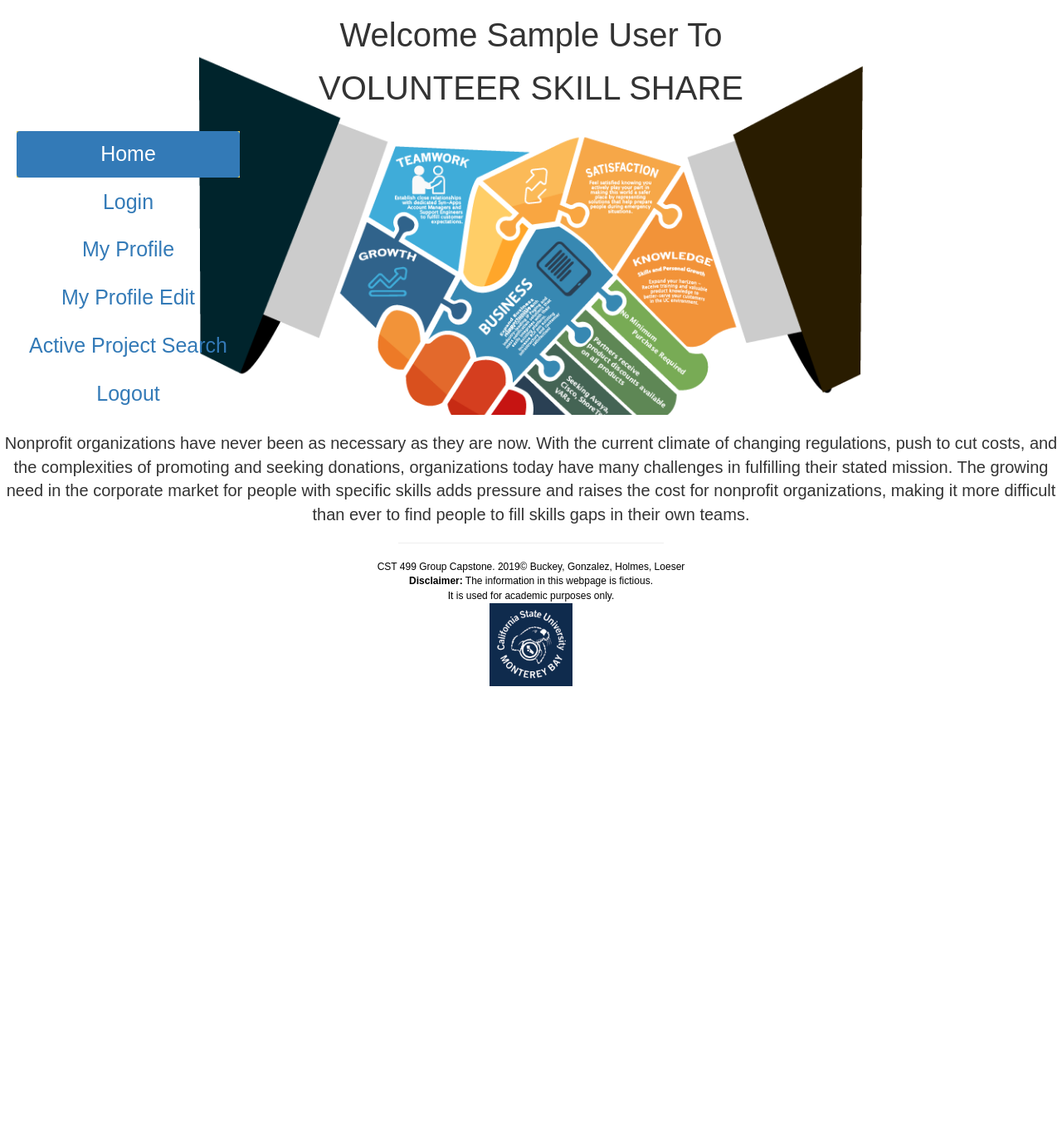
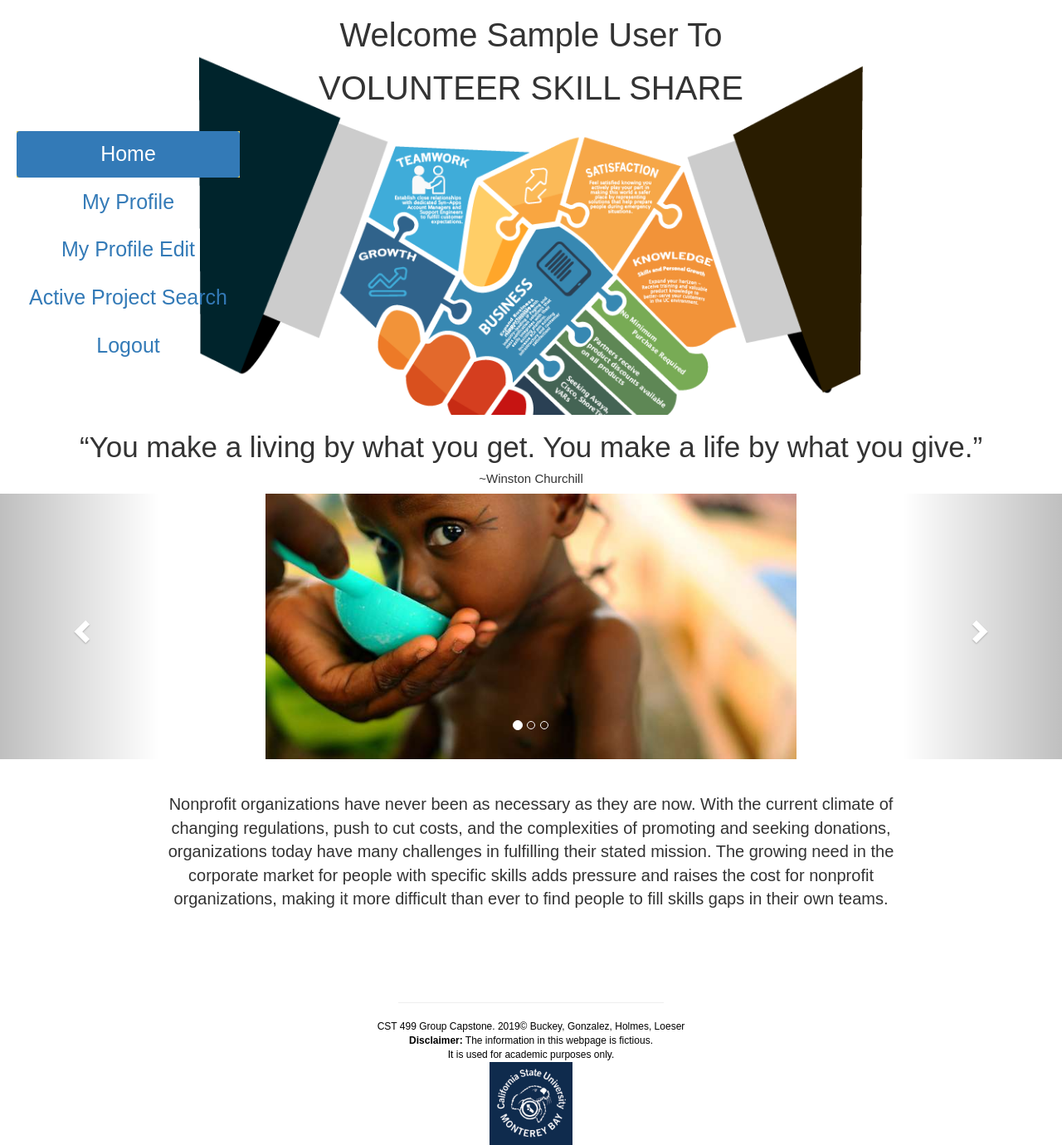
Before and after one commit to Zerofire03/cst499, a PHP site: page / in a window 1280 px wide. Shown: the whole page at 83% size. Before the commit the page ends 827 px from the top, so only its background shows below. Run offline with PHP 8.4, Linux system fonts and the light colour scheme; the visitor is signed in with stand-in values (Sample User, id 1); some web fonts are replaced.

Commit message:
Update to header layout, nav layout, and index.php content.

```diff
--- a/VolunteerSkillShare/_header.php
+++ b/VolunteerSkillShare/_header.php
@@ -9,6 +9,8 @@
         <meta charset="utf-8">
         <link rel="stylesheet" href="https://maxcdn.bootstrapcdn.com/bootstrap/3.3.7/css/bootstrap.min.css" integrity="sha384-BVYiiSIFeK1dGmJRAkycuHAHRg32OmUcww7on3RYdg4Va+PmSTsz/K68vbdEjh4u" crossorigin="anonymous">
         <script src="https://ajax.googleapis.com/ajax/libs/jquery/3.4.0/jquery.min.js"></script>
+          <script src="https://maxcdn.bootstrapcdn.com/bootstrap/3.4.0/js/bootstrap.min.js"></script>
+
         <style>@import url("css/styles.css");</style>
         <link href="https://fonts.googleapis.com/css?family=Fira+Sans+Extra+Condensed&display=swap" rel="stylesheet">
     </head>
--- a/VolunteerSkillShare/_navBar.php
+++ b/VolunteerSkillShare/_navBar.php
@@ -1,22 +1,19 @@
 <?php
 // move the role tests into the nav items for more detail testing
 //include '_enforceLogin.php';
-
 $fileName = strtolower(basename($_SERVER['PHP_SELF'], '.php'));
-
 echo '<ul class="nav nav-pills nav-stacked" id="navBar">';
 
 $vol = ($_SESSION['role'] == "V" ? TRUE : FALSE);
 $org = ($_SESSION['role'] == "O" ? TRUE : FALSE);
-
 // test the page names
 //echo "TESTTESTTEST - " . $fileName;
-
 if ($fileName == 'index')
 {
     // add top level items for volunteer or org
     echo '<li role="presentation" class="active"><a href="index.php">Home</a></li>';
-  echo '<li role="presentation"><a href="login.php">Login</a></li>';
+    echo isset($_SESSION['username']) ? '<li class="hidden" role="presentation"><a href="login.php">Login</a></li>' : '<li class="show" role="presentation"><a href="login.php">Login</a></li>';
+
     if($vol)
     {
         echo '<li role="presentation"><a href="volProfile.php">My Profile</a></li>';
@@ -29,8 +26,8 @@
         echo '<li role="presentation"><a href="orgProject.php">Org Projects</a></li>';
         echo '<li role="presentation"><a href="volSearch.php">Volunteer Search</a></li>';
     }
+
     echo '<li role="presentation"><a href="orgSearch.php">Active Project Search</a></li>';
-
  }
 
 elseif ($fileName == 'login')
@@ -52,8 +49,6 @@
     }
     echo '<li role="presentation"><a href="orgSearch.php">Active Project Search</a></li>';
 }
-
-
 elseif ($fileName == 'orgsearch')
 {
     // available to all, including anonymous
@@ -82,7 +77,6 @@
     }
 
     echo '<li role="presentation"><a href="index.php">Home</a></li>';
-  echo '<li role="presentation"><a href="login.php">Login</a></li>';
     echo '<li role="presentation"><a href="orgProfile.php">Org Profile</a></li>';
     echo '<li role="presentation"><a href="orgProfileEdit.php">Org Profile Editor</a></li>';
     echo '<li role="presentation"><a href="orgProject.php">Org Projects</a></li>';
@@ -120,9 +114,7 @@
     {
         header("Location:index.php");
     }
-
     echo '<li role="presentation"><a href="index.php">Home</a></li>';
-  echo '<li role="presentation"><a href="login.php">Login</a></li>';
     echo '<li role="presentation"><a href="orgProfile.php">Org Profile</a></li>';
     echo '<li role="presentation" class="active"><a href="orgProfileEdit.php">Org Profile Editor</a></li>';
     echo '<li role="presentation"><a href="orgProject.php">Org Projects</a></li>';
@@ -162,16 +154,31 @@
     }
 
     echo '<li role="presentation"><a href="index.php">Home</a></li>';
-  echo '<li role="presentation"><a href="login.php">Login</a></li>';
     echo '<li role="presentation"><a href="orgProfile.php">Org Profile</a></li>';
-  echo '<li role="presentation" class="active"><a href="orgProfileEdit.php">Org Profile Editor</a></li>';
-  echo '<li role="presentation" class="active"><a href="orgProject.php">Org Projects</a></li>';
+    echo '<li role="presentation"><a href="orgProfileEdit.php">Org Profile Edit</a></li>';
+    echo '<li role="presentation"><a href="orgProject.php">Org Projects</a></li>';
+    echo '<li role="presentation" class="active"><a href="orgProjectEdit.php">Org Project Edit</a></li>';
     echo '<li role="presentation"><a href="volSearch.php">Volunteer Search</a></li>';
     echo '<li role="presentation"><a href="orgSearch.php">Active Project Search</a></li>';
 }
 elseif ($fileName == "volprofile")
 {
-
+    echo '<li role="presentation"><a href="index.php">Home</a></li>';
+    if($vol){
+        echo '<li role="presentation" class="active"><a href="volProfile.php">My Profile</a></li>';
+        echo '<li role="presentation"><a href="volProfileEdit.php">My Profile Edit</a></li>';
+    }
+    elseif($org)
+    {
+        echo '<li role="presentation"><a href="orgProfile.php">Org Profile</a></li>';
+        echo '<li role="presentation"><a href="orgProfileEdit.php">Org Profile Edit</a></li>';
+        echo '<li role="presentation"><a href="orgProject.php">Org Projects</a></li>';
+        echo '<li role="presentation" class="active"><a href="volSearch.php">Volunteer Search</a></li>';
+    }
+    echo '<li role="presentation"><a href="orgSearch.php">Active Project Search</a></li>';
+}
+elseif ($fileName == "volprofileid")
+{
     echo '<li role="presentation"><a href="index.php">Home</a></li>';
     if($vol){
         echo '<li role="presentation" class="active"><a href="volProfile.php">My Profile</a></li>';
@@ -194,7 +201,6 @@
         header("Location:index.php");
     }
     echo '<li role="presentation"><a href="index.php">Home</a></li>';
-  echo '<li role="presentation"><a href="login.php">Login</a></li>';
     echo '<li role="presentation"><a href="volProfile.php">My Profile</a></li>';
     echo '<li role="presentation" class="active"><a href="volProfileEdit.php">My Profile Edit</a></li>';
     echo '<li role="presentation"><a href="orgSearch.php">Active Project Search</a></li>';
@@ -205,9 +211,7 @@
     echo '<li role="presentation"><a href="login.php">Login</a></li>';
     echo '<li role="presentation"><a href="orgSearch.php">Active Project Search</a></li>';
 }
-
- // add logout to all pages after login
+// remove logout to all pages after login
 if($vol || $org){ echo '<li role="presentation"><a href="logout.php">Logout</a></li>'; }
 echo '</ul>';
-
 ?>
--- /dev/null
+++ b/VolunteerSkillShare/carousel.php
@@ -0,0 +1,69 @@
+
+<div id="myCarousel" class="carousel slide" data-ride="carousel">
+  <!-- Indicators -->
+  <ol class="carousel-indicators">
+    <li data-target="#myCarousel" data-slide-to="0" class="active"></li>
+    <li data-target="#myCarousel" data-slide-to="1"></li>
+    <li data-target="#myCarousel" data-slide-to="2"></li>
+  </ol>
+
+  <!-- Wrapper for slides -->
+  <div class="carousel-inner">
+    <div class="item active">
+      <img src="/cst499/VolunteerSkillShare/Images/carousel/child.jpg" alt="Los Angeles">
+    </div>
+
+    <div class="item">
+      <img src="/cst499/VolunteerSkillShare/Images/carousel/volChildren.jpg" alt="Chicago">
+    </div>
+
+    <div class="item">
+      <img src="/cst499/VolunteerSkillShare/Images/carousel/volDog.jpg" alt="New York">
+    </div>
+
+    <div class="item">
+      <img src="/cst499/VolunteerSkillShare/Images/carousel/human-dog-high-five-sciencedaily.jpg" alt="New York">
+    </div>
+
+    <div class="item">
+      <img src="/cst499/VolunteerSkillShare/Images/carousel/volElderly.jpg" alt="New York">
+    </div>
+
+    <div class="item">
+      <img src="/cst499/VolunteerSkillShare/Images/carousel/volunteers.jpg" alt="New York">
+    </div>
+
+  </div>
+
+  <!-- Left and right controls -->
+  <a class="left carousel-control" href="#myCarousel" data-slide="prev">
+    <span class="glyphicon glyphicon-chevron-left"></span>
+    <span class="sr-only">Previous</span>
+  </a>
+  <a class="right carousel-control" href="#myCarousel" data-slide="next">
+    <span class="glyphicon glyphicon-chevron-right"></span>
+    <span class="sr-only">Next</span>
+  </a>
+</div>
+<!--<div id="carouselExampleSlidesOnly" class="carousel slide" data-ride="carousel">-->
+<!--  <div class="carousel-inner">-->
+<!--    <div class="carousel-item active">-->
+<!--      <img class="d-block w-100" src="/cst499/VolunteerSkillShare/Images/carousel/child.jpg" alt="First slide">-->
+<!--    </div>-->
+<!--    <div class="carousel-item">-->
+<!--      <img class="d-block w-100" src="/cst499/VolunteerSkillShare/Images/carousel/volChildren.jpg" alt="Second slide">-->
+<!--    </div>-->
+<!--    <div class="carousel-item">-->
+<!--      <img class="d-block w-100" src="/cst499/VolunteerSkillShare/Images/carousel/human-dog-high-five-sciencedaily.jpg" alt="Third slide">-->
+<!--    </div>-->
+<!--    <div class="carousel-item">-->
+<!--      <img class="d-block w-100" src="/cst499/VolunteerSkillShare/Images/carousel/volDog.jpg" alt="Fourth slide">-->
+<!--    </div>-->
+<!--    <div class="carousel-item">-->
+<!--      <img class="d-block w-100" src="/cst499/VolunteerSkillShare/Images/carousel/volElderly.jpg" alt="Fifth slide">-->
+<!--    </div>-->
+<!--    <div class="carousel-item">-->
+<!--      <img class="d-block w-100" src="/cst499/VolunteerSkillShare/Images/carousel/volunteers.jpg" alt="Sixth slide">-->
+<!--    </div>-->
+<!--  </div>-->
+<!--</div>-->
--- a/VolunteerSkillShare/css/styles.css
+++ b/VolunteerSkillShare/css/styles.css
@@ -34,12 +34,15 @@ h1, h2{
     font-size: 40px;
 }
 
-.introText{
-    font-size: 20px;
-}
 li a:hover {
   background-color: #555;
   color: green;
+}
+
+/*Carousel*/
+.item{
+    width: 50%;
+    margin: auto;
 }
 
 .instructions{
@@ -70,6 +73,26 @@ footer, #hr_footer, #csumb{
     width:25%;
 }
 
+/* Text body of index.php*/
+.media-body{
+    background: rgb(242,243,245);
+}
+.text-body{
+    font-size:20px;
+    text-align: center;
+    padding-right: 200px;
+    padding-left: 200px;
+}
+
+.media-heading{
+    text-align: center;
+    font-size: 35px;
+}
+h5{
+    text-align: center;
+    font-size: 15px;
+}
+
 /*/Results Tables*/
 .tableInput {
     display: inline-block;
@@ -92,6 +115,12 @@ footer, #hr_footer, #csumb{
     font-weight: bold;
     padding: 10px;
     text-align: Left;
+    border: 1px solid #ccc;
+}
+.resultsThRight {
+    font-weight: bold;
+    padding: 10px;
+    text-align: Right;
     border: 1px solid #ccc;
 }
 
@@ -200,3 +229,14 @@ footer, #hr_footer, #csumb{
 th, td {
   padding: 15px;
 }
+
+.biotable, .skillstable{
+    margin-left:auto;
+    margin-right:auto;
+    font-size:20px;
+    table-layout: auto;
+}
+
+.description{
+    font-size: 20px;
+}
--- a/VolunteerSkillShare/index.php
+++ b/VolunteerSkillShare/index.php
@@ -7,17 +7,25 @@ include '_header.php';
 ?>
 
         <br>
-        <div class="introText">
-            <p>
-                Nonprofit organizations have never been as necessary as they are now.
-                With the current climate of changing regulations, push to cut costs,
-                and the complexities of promoting and seeking donations, organizations today have many challenges in fulfilling their stated mission.
-                The growing need in the corporate market for people with specific skills adds pressure and raises the cost for nonprofit organizations,
-                making it more difficult than ever to find people to fill skills gaps in their own teams.
-            </p>
-        </div>
 
+        <h4 class="media-heading">“You make a living by what you get. You make a life by what you give.”</h4>
+         <h5>~Winston Churchill</h5>
 
+       <?php include 'carousel.php'; ?>
 
+       <br>
+       <br>
+
+       <p class="text-body"> Nonprofit organizations have never been as necessary as they are now.
+        With the current climate of changing regulations, push to cut costs,
+        and the complexities of promoting and seeking donations, organizations today have many challenges in fulfilling their stated mission.
+        The growing need in the corporate market for people with specific skills adds pressure and raises the cost for nonprofit organizations,
+        making it more difficult than ever to find people to fill skills gaps in their own teams.
+        </p>
+
+       <br>
+       <br>
+       <br>
+       <br>
 
 <?php include '_footer.php';
```
Also changed, not shown: VolunteerSkillShare/Images/carousel/child.jpg (added), VolunteerSkillShare/Images/carousel/human-dog-high-five-sciencedaily.jpg (added), VolunteerSkillShare/Images/carousel/volChildren.jpg (added), VolunteerSkillShare/Images/carousel/volDog.jpg (added), VolunteerSkillShare/Images/carousel/volElderly.jpg (added), VolunteerSkillShare/Images/carousel/volunteers.jpg (added). Lines whose indentation alone changed are shown as unchanged.
